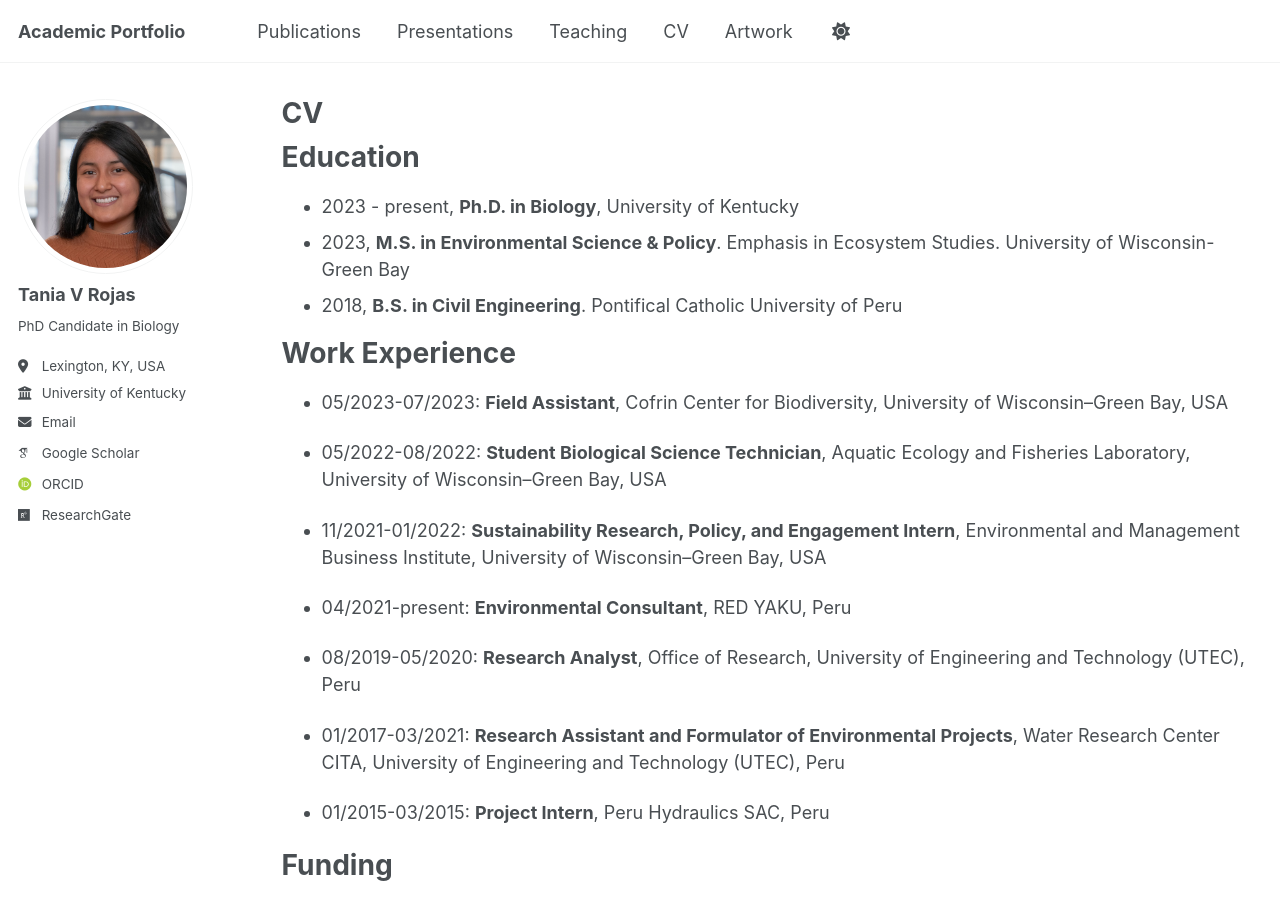
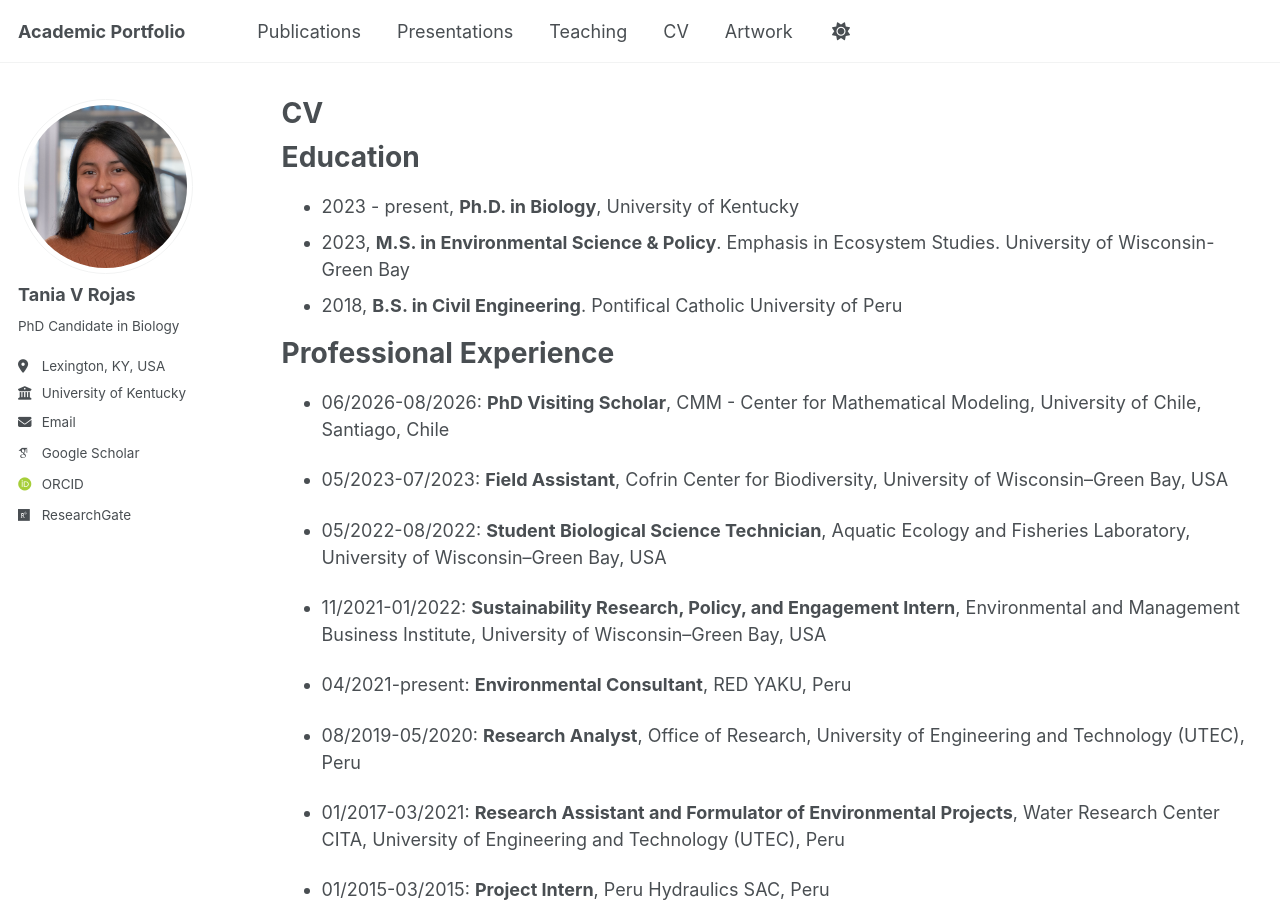
Before and after one commit to taniarojasc/taniarojasc.github.io, a Jekyll site: the page built from _pages/cv.md, in a window 1280 px wide and 900 px high. Built offline with Jekyll 4.4.1, drawn with Linux system fonts in a browser that asks for light colours; some web fonts are replaced; a script that is not in the unit is left out.

Commit message:
Update cv.md

```diff
--- a/_pages/cv.md
+++ b/_pages/cv.md
@@ -13,8 +13,10 @@ Education
 * 2023, **M.S. in Environmental Science & Policy**. Emphasis in Ecosystem Studies. University of Wisconsin-Green Bay
 * 2018, **B.S. in Civil Engineering**. Pontifical Catholic University of Peru
 
-Work Experience
+Professional Experience
 ======
+* 06/2026-08/2026: **PhD Visiting Scholar**, CMM - Center for Mathematical Modeling, University of Chile, Santiago, Chile
+
 * 05/2023-07/2023: **Field Assistant**, Cofrin Center for Biodiversity, University of Wisconsin–Green Bay, USA
 
 * 05/2022-08/2022: **Student Biological Science Technician**, Aquatic Ecology and Fisheries Laboratory, University of Wisconsin–Green Bay, USA
```
